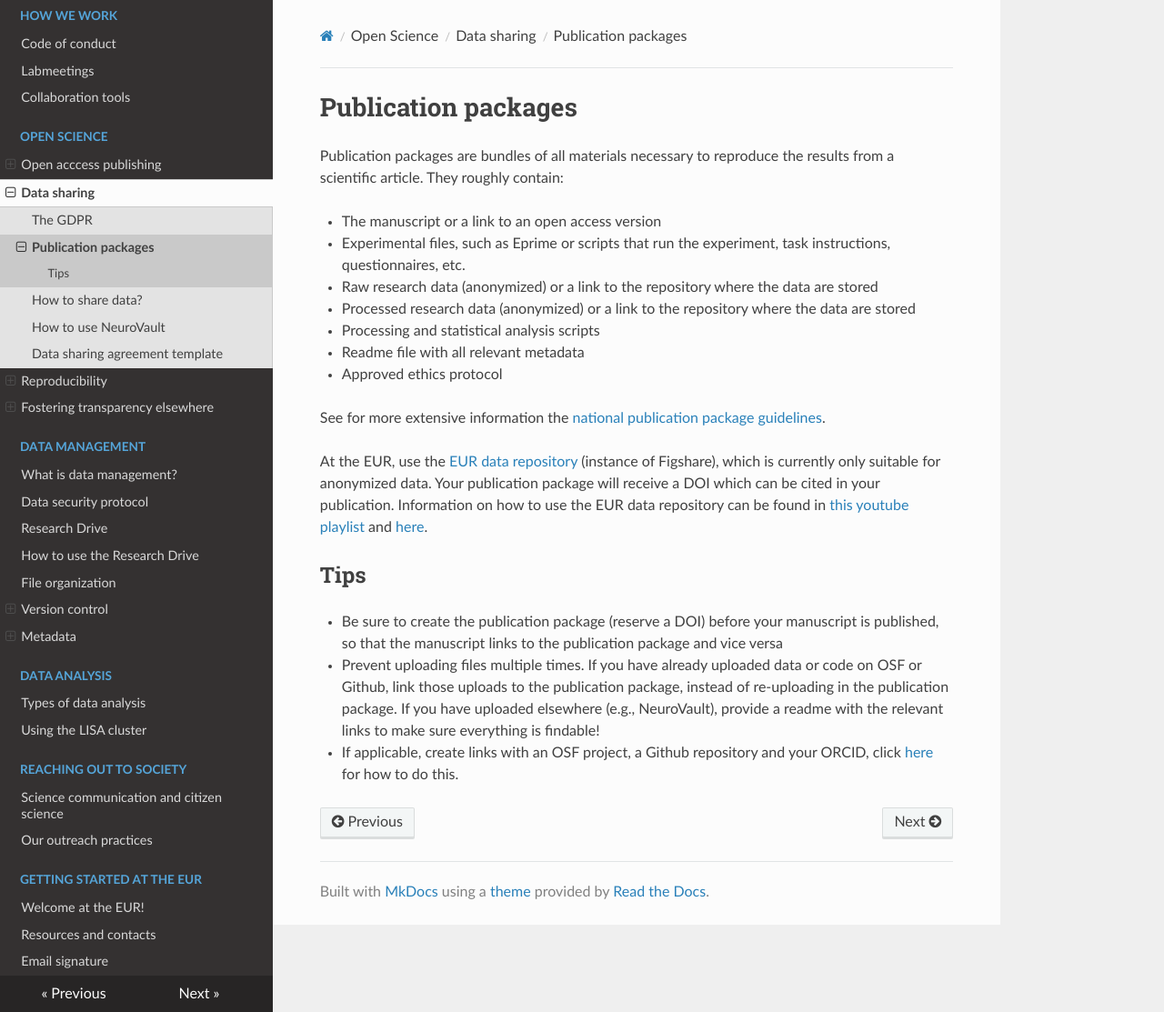
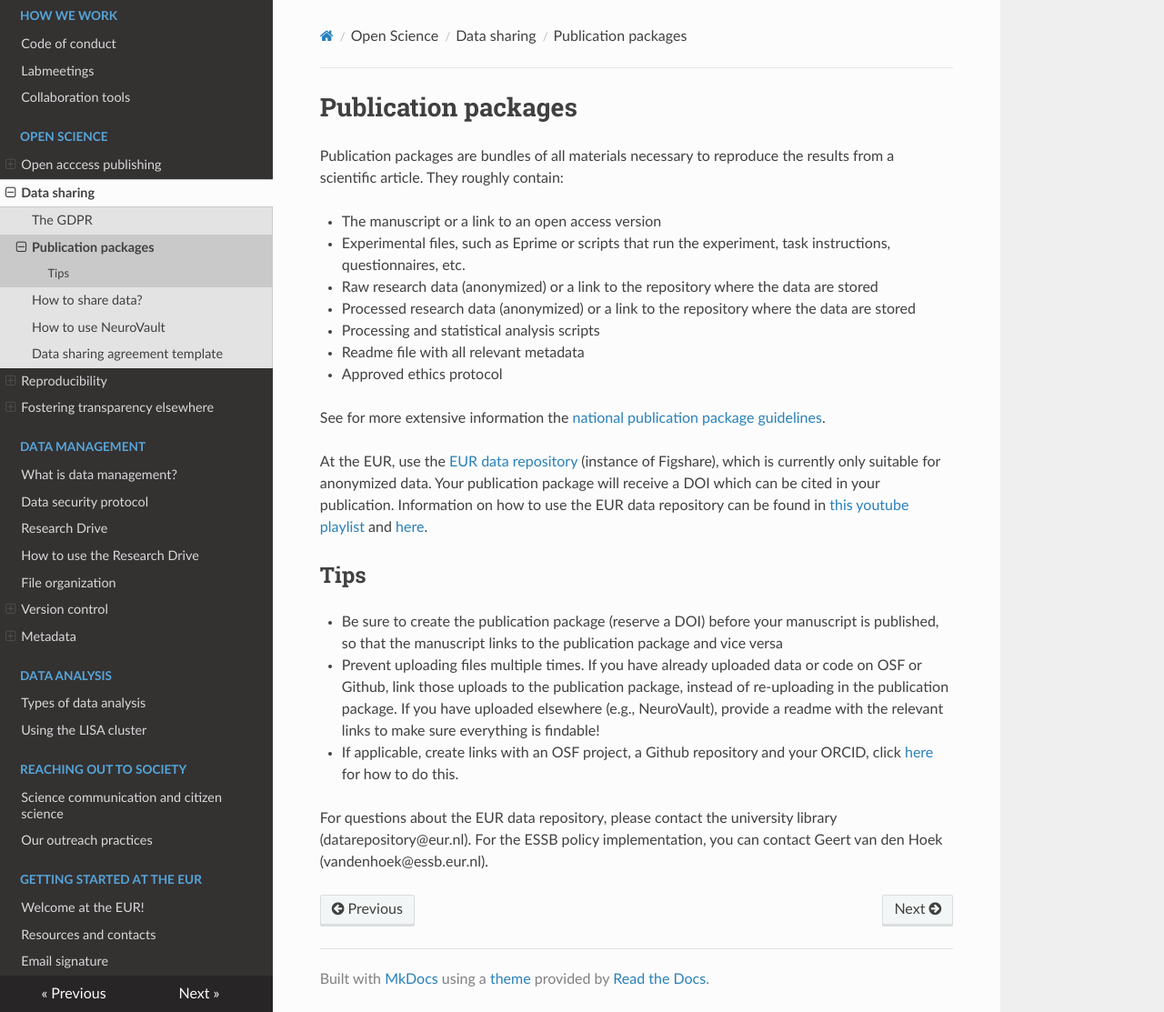
Before and after one commit to eur-synclab/eur-synclab.github.io, an MkDocs documentation site: the page built from docs/open-science/pub-packages.md, in a window 1280 px wide and 1113 px high. Shown: the whole window at 91% size. Built offline with MkDocs 1.6.1, drawn with Linux system fonts in a browser that asks for light colours; nearby versions of some CDN libraries.

Commit message:
Add university contacts

```diff
--- a/docs/open-science/pub-packages.md
+++ b/docs/open-science/pub-packages.md
@@ -19,3 +19,5 @@ At the EUR, use the [EUR data repository](https://datarepository.eur.nl/) (insta
 - Be sure to create the publication package (reserve a DOI) before your manuscript is published, so that the manuscript links to the publication package and vice versa
 - Prevent uploading files multiple times. If you have already uploaded data or code on OSF or Github, link those uploads to the publication package, instead of re-uploading in the publication package. If you have uploaded elsewhere (e.g., NeuroVault), provide a readme with the relevant links to make sure everything is findable!
 - If applicable, create links with an OSF project, a Github repository and your ORCID, click [here](https://www.eur.nl/en/library/research-support/research-data-management-rdm/tooling/eur-data-repository/faq) for how to do this.
+
+For questions about the EUR data repository, please contact the university library (datarepository@eur.nl). For the ESSB policy implementation, you can contact Geert van den Hoek (vandenhoek@essb.eur.nl).
```
